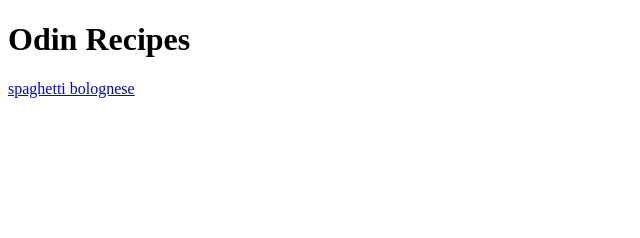
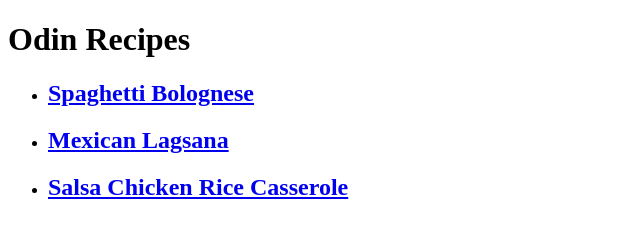
Before and after one commit to code-funky/odin-recipes, a plain HTML site: page index.html in a window 1280 px wide. Shown: the whole page, without its empty margins (0-640 px from the left). Drawn offline with Linux system fonts and the light colour scheme.

Commit message:
Update homepage recipe link

```diff
--- a/index.html
+++ b/index.html
@@ -7,8 +7,13 @@
 
     <body>
         <h1>Odin Recipes</h1>
+        <ul>
+            <li><h2><a href="./recipes/spaghetti-bolognese.html">Spaghetti Bolognese</a></h2></li>
 
-        <p><a href="./recipes/spaghetti-bolognese.html">spaghetti bolognese</a></p>
+            <li><h2><a href="./recipes/mexican-lagsana.html">Mexican Lagsana</a></h2></li>
+
+            <li><h2><a href="./recipes/salsa-chicken-rice-casserole.html">Salsa Chicken Rice Casserole</a></h2></li>
+        </ul>
     </body>
 
 </html>
```
